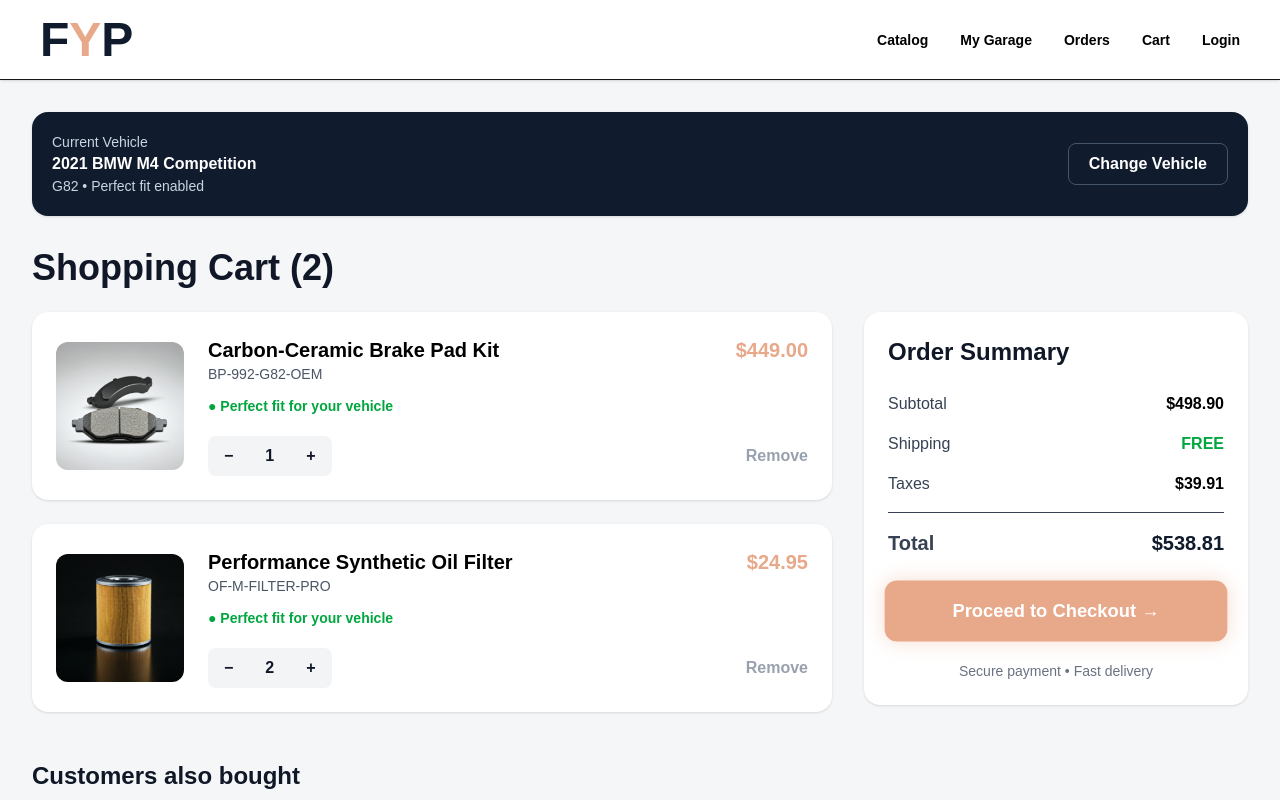
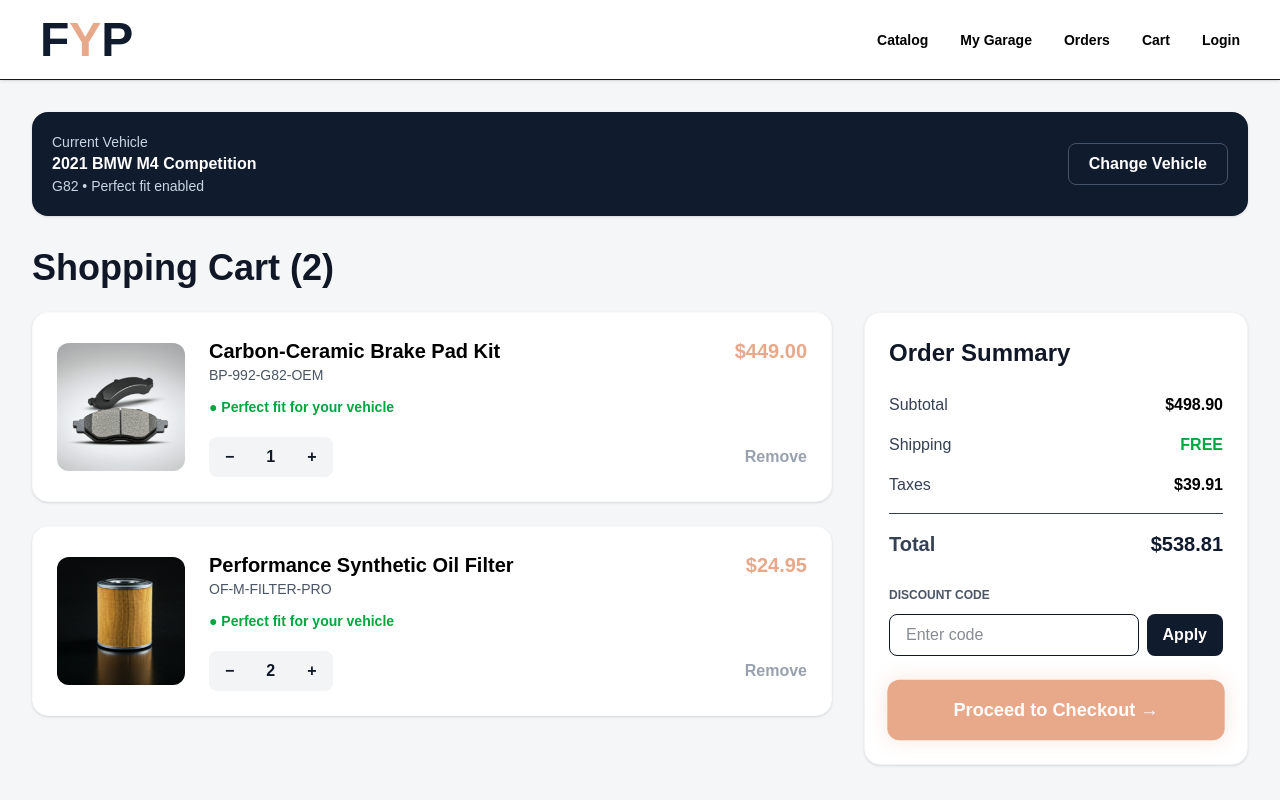
Before and after one commit to eyadhossam989-cyber/find-your-parts, a Next.js app: page /cart in a window 1280 px wide. Shown: the top 800 px of the page. Built offline with nearby package versions, Linux system fonts and the light colour scheme.

Commit message:
checkup 3

```diff
--- a/app/cart/page.tsx
+++ b/app/cart/page.tsx
@@ -1,15 +1,15 @@
-"use client"; // Required for buttons to work!
-import { useState } from "react";
+"use client";
+import { useState, useEffect } from "react";
 import Link from "next/link";
 
 export default function CartPage() {
-  // 1. We move your cartItems into 'state' so React can update the screen
+  // 1. Initial State - Using numbers for price so math works
   const [items, setItems] = useState([
     {
       id: 1,
       name: "Carbon-Ceramic Brake Pad Kit",
       sku: "BP-992-G82-OEM",
-      price: 449.00, // Changed to number for math
+      price: 449.00,
       qty: 1,
       image: "/images/brake-pad.jpg",
     },
@@ -17,7 +17,7 @@ export default function CartPage() {
       id: 2,
       name: "Performance Synthetic Oil Filter",
       sku: "OF-M-FILTER-PRO",
-      price: 24.95, // Changed to number for math
+      price: 24.95,
       qty: 2,
       image: "/images/oil-filter.jpg",
     },
@@ -30,34 +30,40 @@ export default function CartPage() {
     { name: "Activated Carbon Cabin Air Filter", price: "$34.20", tag: "Maintenance", image: "/images/cabin-filter.jpg" },
   ];
 
-  // 2. Logic to change quantity
+  // 2. THE FIX: Save to memory whenever items change
+  useEffect(() => {
+    localStorage.setItem("fyp-cart", JSON.stringify(items));
+  }, [items]);
+
+  // 3. Logic Functions
   const updateQty = (id: number, delta: number) => {
     setItems(items.map(item =>
       item.id === id ? { ...item, qty: Math.max(1, item.qty + delta) } : item
     ));
   };
 
-  // 3. Logic to remove item
   const removeItem = (id: number) => {
     setItems(items.filter(item => item.id !== id));
   };
 
-  // 4. Automatic Math for the Summary
   const subtotal = items.reduce((acc, item) => acc + (item.price * item.qty), 0);
-  const tax = subtotal * 0.08; // 8% tax
+  const tax = subtotal * 0.08;
   const total = subtotal + tax;
 
   return (
     <main className="min-h-screen bg-[#f5f6f8] text-[#101827]">
       <section className="max-w-[1280px] mx-auto p-8">
-        {/* Vehicle Banner */}
+
+        {/* Banner Mannerism */}
         <div className="bg-[#101b2d] text-white rounded-2xl p-5 mb-8 flex justify-between items-center shadow">
           <div>
             <p className="text-slate-300 text-sm">Current Vehicle</p>
             <h2 className="font-bold">2021 BMW M4 Competition</h2>
             <p className="text-slate-300 text-sm">G82 • Perfect fit enabled</p>
           </div>
-          <Link href="/garage" className="border border-slate-600 px-5 py-2 rounded-lg font-bold">Change Vehicle</Link>
+          <Link href="/garage" className="border border-slate-600 px-5 py-2 rounded-lg font-bold">
+            Change Vehicle
+          </Link>
         </div>
 
         <h2 className="text-4xl font-extrabold mb-6">Shopping Cart ({items.length})</h2>
@@ -65,13 +71,13 @@ export default function CartPage() {
         <div className="grid grid-cols-1 lg:grid-cols-12 gap-8">
           <div className="lg:col-span-8 space-y-6">
             {items.length === 0 ? (
-              <div className="bg-white p-10 rounded-2xl text-center shadow">
-                <p className="text-xl font-bold">Your cart is empty</p>
-                <Link href="/catalog" className="text-[#e8a88a] mt-2 block">Go find some parts →</Link>
+              <div className="bg-white p-12 rounded-2xl text-center shadow-sm">
+                <p className="text-xl font-bold text-gray-400">Your cart is currently empty.</p>
+                <Link href="/shop" className="text-[#e8a88a] font-bold mt-2 block">Browse Parts →</Link>
               </div>
             ) : (
               items.map((item) => (
-                <div key={item.id} className="bg-white rounded-2xl shadow p-6 flex gap-6 items-center animate-in fade-in slide-in-from-bottom-2">
+                <div key={item.id} className="bg-white rounded-2xl shadow-sm p-6 flex gap-6 items-center border border-gray-50">
                   <img src={item.image} alt={item.name} className="w-32 h-32 object-cover rounded-xl bg-gray-100" />
                   <div className="flex-1">
                     <div className="flex justify-between">
@@ -84,11 +90,13 @@ export default function CartPage() {
                     <p className="text-green-600 text-sm font-bold mt-3">● Perfect fit for your vehicle</p>
                     <div className="flex justify-between items-center mt-5">
                       <div className="bg-gray-100 rounded-lg flex items-center">
-                        <button onClick={() => updateQty(item.id, -1)} className="px-4 py-2 font-bold hover:bg-gray-200 transition-colors">−</button>
+                        <button onClick={() => updateQty(item.id, -1)} className="px-4 py-2 font-bold hover:bg-gray-200 transition">−</button>
                         <span className="px-4 font-bold">{item.qty}</span>
-                        <button onClick={() => updateQty(item.id, 1)} className="px-4 py-2 font-bold hover:bg-gray-200 transition-colors">+</button>
+                        <button onClick={() => updateQty(item.id, 1)} className="px-4 py-2 font-bold hover:bg-gray-200 transition">+</button>
                       </div>
-                      <button onClick={() => removeItem(item.id)} className="text-gray-400 hover:text-red-600 font-semibold transition-colors">Remove</button>
+                      <button onClick={() => removeItem(item.id)} className="text-gray-400 hover:text-red-600 font-semibold transition">
+                        Remove
+                      </button>
                     </div>
                   </div>
                 </div>
@@ -97,7 +105,7 @@ export default function CartPage() {
           </div>
 
           <aside className="lg:col-span-4">
-            <div className="bg-white rounded-2xl shadow p-6 sticky top-24">
+            <div className="bg-white rounded-2xl shadow p-6 sticky top-24 border border-gray-100">
               <h3 className="text-2xl font-extrabold mb-6">Order Summary</h3>
               <div className="space-y-4 text-gray-700">
                 <div className="flex justify-between">
@@ -118,39 +126,46 @@ export default function CartPage() {
                 </div>
               </div>
 
-              {/* THE GLOWING CHECKOUT BUTTON */}
+              <div className="mt-6">
+                <label className="text-xs font-bold text-gray-600 uppercase">Discount Code</label>
+                <div className="flex gap-2 mt-2">
+                  <input className="border rounded-lg px-4 py-2 flex-1 outline-none" placeholder="Enter code" />
+                  <button className="bg-[#101b2d] text-white px-4 rounded-lg font-bold hover:bg-black transition">Apply</button>
+                </div>
+              </div>
+
+              {/* Glowing Button Logic */}
               <Link
                 href="/checkout"
                 className={`w-full mt-6 py-4 rounded-xl font-extrabold text-lg block text-center transition-all duration-300
                   ${items.length > 0
-                    ? "bg-[#e8a88a] text-white shadow-[0_0_20px_rgba(232,168,138,0.4)] hover:shadow-[0_0_30px_rgba(232,168,138,0.6)] scale-[1.02]"
-                    : "bg-gray-300 text-gray-500 cursor-not-allowed"}`}
+                    ? "bg-[#e8a88a] text-white shadow-[0_0_20px_rgba(232,168,138,0.3)] hover:shadow-[0_0_30px_rgba(232,168,138,0.5)] scale-[1.01]"
+                    : "bg-gray-200 text-gray-400 cursor-not-allowed"}`}
               >
                 Proceed to Checkout →
               </Link>
-
-              <p className="text-center text-gray-500 text-sm mt-5">Secure payment • Fast delivery</p>
             </div>
           </aside>
         </div>
 
-        {/* Suggestion Section remains the same for UI basics */}
+        {/* Suggestions Section Mannerism */}
         <section className="mt-12">
           <h2 className="text-2xl font-extrabold mb-6">Customers also bought</h2>
           <div className="grid grid-cols-1 md:grid-cols-4 gap-6">
             {suggestions.map((item) => (
-              <div key={item.name} className="bg-white rounded-2xl shadow p-5">
+              <div key={item.name} className="bg-white rounded-2xl shadow-sm p-5 border border-gray-100 hover:shadow-md transition">
                 <img src={item.image} alt={item.name} className="h-44 w-full object-cover rounded-xl bg-gray-100 mb-4" />
                 <span className="text-xs bg-[#101b2d] text-white px-3 py-1 rounded-full font-bold">{item.tag}</span>
                 <h4 className="font-extrabold text-black mt-3">{item.name}</h4>
                 <p className="text-[#e8a88a] font-extrabold mt-1">{item.price}</p>
-                <button className="w-full mt-4 border rounded-lg py-2 font-bold hover:bg-gray-100 transition-all">Add to Cart</button>
+                <button className="w-full mt-4 border rounded-lg py-2 font-bold hover:bg-gray-100 transition">Add to Cart</button>
               </div>
             ))}
           </div>
         </section>
       </section>
 
+      {/* Footer Mannerism */}
       <footer className="bg-[#101b2d] text-white mt-10 py-10 text-center">
         <h3 className="text-[#e8a88a] font-extrabold text-xl">FYP</h3>
         <p className="text-slate-400 text-sm mt-2">© 2026 Find Your Parts. Professional Grade Components.</p>
```
